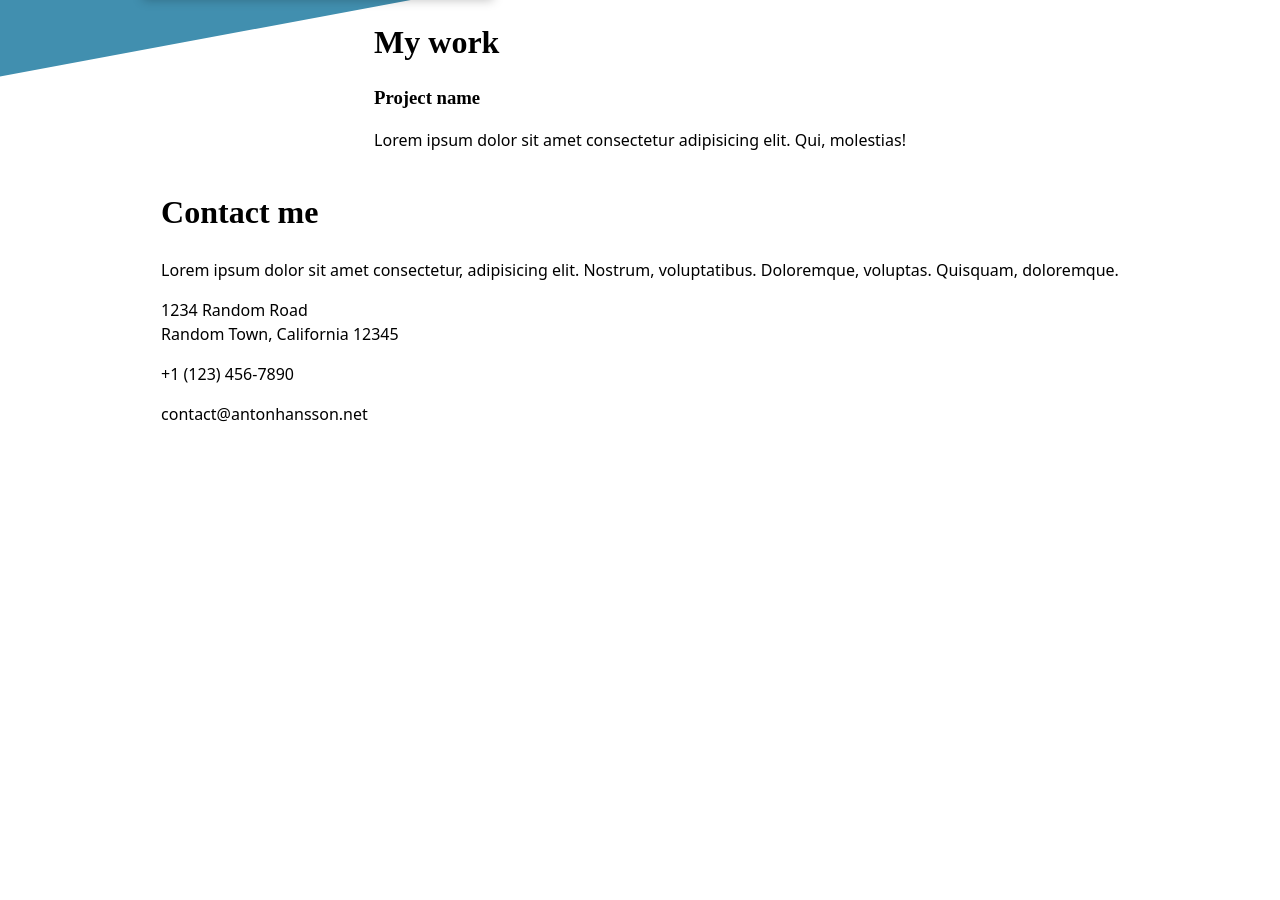
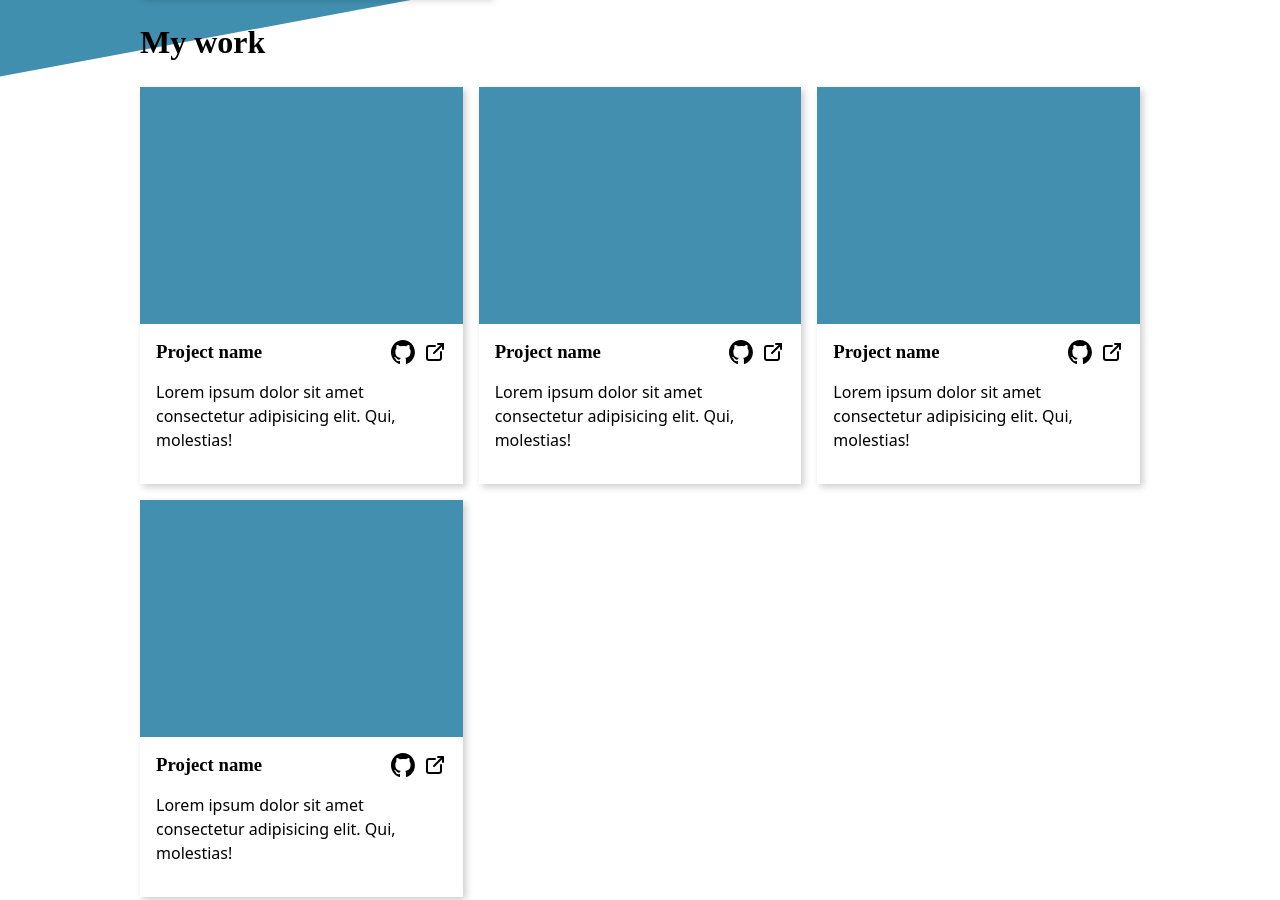
Before and after one commit to antxhan/odin-homepage, a website built with webpack: page src/template.html in a window 1280 px wide. Shown: the part 401-1301 px from the top of the page. Before the commit the page ends 843 px from the top, so only its background shows below. Built offline with nearby package versions, Linux system fonts and the light colour scheme.

Commit message:
style: main grid

```diff
--- a/src/index.js
+++ b/src/index.js
@@ -3,3 +3,5 @@
 import github from "./assets/icons/github.svg";
 import linkedin from "./assets/icons/linkedin.svg";
 import x from "./assets/icons/x.svg";
+import externalLink from "./assets/icons/external-link.svg";
+import placeholder from "./assets/images/placeholder.png";
--- a/src/styles.css
+++ b/src/styles.css
@@ -16,7 +16,7 @@
   --img-width: 350px;
 
   /* BOX SHADOWS */
-  --box-shadow-1: 3px 3px 10px rgb(0 0 0 / 0.25);
+  --box-shadow-1: 3px 3px 7px rgb(0 0 0 / 0.2);
 }
 
 *,
@@ -142,6 +142,59 @@ header > .page-container {
   }
 }
 
+/* MAIN --------------------------------------------------------------------- */
+
+main {
+  /* border: 1px solid blue; */
+  padding-inline: 3rem;
+}
+main > .page-container {
+  /* border: 1px solid green; */
+  width: 100%;
+  /* margin-inline: 3rem !important; */
+}
+
+.main__grid {
+  /* min-width: 100%; */
+  /* border: 1px solid red; */
+  display: grid;
+  grid-template-columns: repeat(auto-fit, minmax(240px, 1fr));
+  gap: 1rem;
+  justify-content: center;
+  align-items: center;
+}
+.card {
+  width: 100%;
+  /* border: 1px solid red; */
+  box-shadow: var(--box-shadow-1);
+}
+
+.card__image {
+  width: 100%;
+}
+
+.card__text {
+  padding: 1rem;
+}
+
+.card__header {
+  display: flex;
+  justify-content: space-between;
+  align-items: center;
+  h3 {
+    margin: 0;
+  }
+  img {
+    width: 1.5rem;
+    height: 1.5rem;
+  }
+}
+
+.card__link {
+  display: flex;
+  gap: 0.5rem;
+}
+
 /* MEDIA QUERIES ------------------------------------------------------------ */
 
 @media (max-width: 900px) {
@@ -200,6 +253,11 @@ header > .page-container {
       grid-row: span 2;
     } */
   }
+  main {
+    .page-container {
+      margin-inline: 3rem;
+    }
+  }
 }
 
 @media (max-width: 600px) {
@@ -252,4 +310,10 @@ header > .page-container {
       justify-self: center;
     }
   }
+  main {
+    padding-inline: 1rem;
+    h2 {
+      text-align: center;
+    }
+  }
 }
--- a/src/template.html
+++ b/src/template.html
@@ -66,11 +66,111 @@
         <h2>My work</h2>
         <div class="main__grid">
           <div class="card">
-            <!-- <img src="" alt="" /> -->
+            <img
+              src="assets/images/placeholder.png"
+              alt="placeholder"
+              class="card__image"
+            />
             <div class="card__text">
-              <h3>Project name</h3>
-              <!-- <img src="" alt="" /> -->
-              <!-- <img src="" alt="" /> -->
+              <div class="card__header">
+                <h3>Project name</h3>
+                <a href="" class="card__link">
+                  <img
+                    src="assets/icons/github.svg"
+                    alt="Github project"
+                    width="24"
+                    class="socials-icon"
+                  />
+                  <img
+                    src="assets/icons/external-link.svg"
+                    alt="External link"
+                  />
+                </a>
+              </div>
+              <p>
+                Lorem ipsum dolor sit amet consectetur adipisicing elit. Qui,
+                molestias!
+              </p>
+            </div>
+          </div>
+          <div class="card">
+            <img
+              src="assets/images/placeholder.png"
+              alt="placeholder"
+              class="card__image"
+            />
+            <div class="card__text">
+              <div class="card__header">
+                <h3>Project name</h3>
+                <a href="" class="card__link">
+                  <img
+                    src="assets/icons/github.svg"
+                    alt="Github project"
+                    width="24"
+                    class="socials-icon"
+                  />
+                  <img
+                    src="assets/icons/external-link.svg"
+                    alt="External link"
+                  />
+                </a>
+              </div>
+              <p>
+                Lorem ipsum dolor sit amet consectetur adipisicing elit. Qui,
+                molestias!
+              </p>
+            </div>
+          </div>
+          <div class="card">
+            <img
+              src="assets/images/placeholder.png"
+              alt="placeholder"
+              class="card__image"
+            />
+            <div class="card__text">
+              <div class="card__header">
+                <h3>Project name</h3>
+                <a href="" class="card__link">
+                  <img
+                    src="assets/icons/github.svg"
+                    alt="Github project"
+                    width="24"
+                    class="socials-icon"
+                  />
+                  <img
+                    src="assets/icons/external-link.svg"
+                    alt="External link"
+                  />
+                </a>
+              </div>
+              <p>
+                Lorem ipsum dolor sit amet consectetur adipisicing elit. Qui,
+                molestias!
+              </p>
+            </div>
+          </div>
+          <div class="card">
+            <img
+              src="assets/images/placeholder.png"
+              alt="placeholder"
+              class="card__image"
+            />
+            <div class="card__text">
+              <div class="card__header">
+                <h3>Project name</h3>
+                <a href="" class="card__link">
+                  <img
+                    src="assets/icons/github.svg"
+                    alt="Github project"
+                    width="24"
+                    class="socials-icon"
+                  />
+                  <img
+                    src="assets/icons/external-link.svg"
+                    alt="External link"
+                  />
+                </a>
+              </div>
               <p>
                 Lorem ipsum dolor sit amet consectetur adipisicing elit. Qui,
                 molestias!
```
Also changed, not shown: src/assets/icons/external-link.svg (added), src/assets/images/placeholder.png (added).
